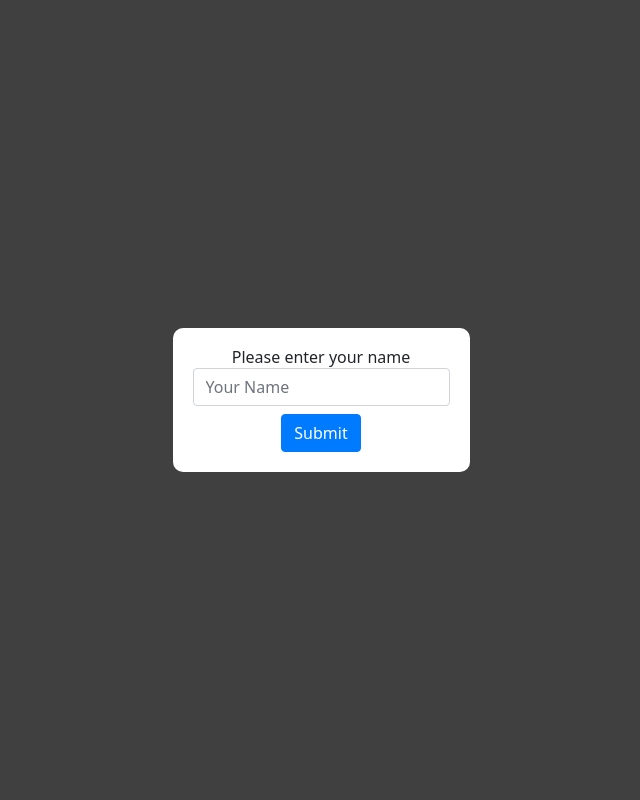
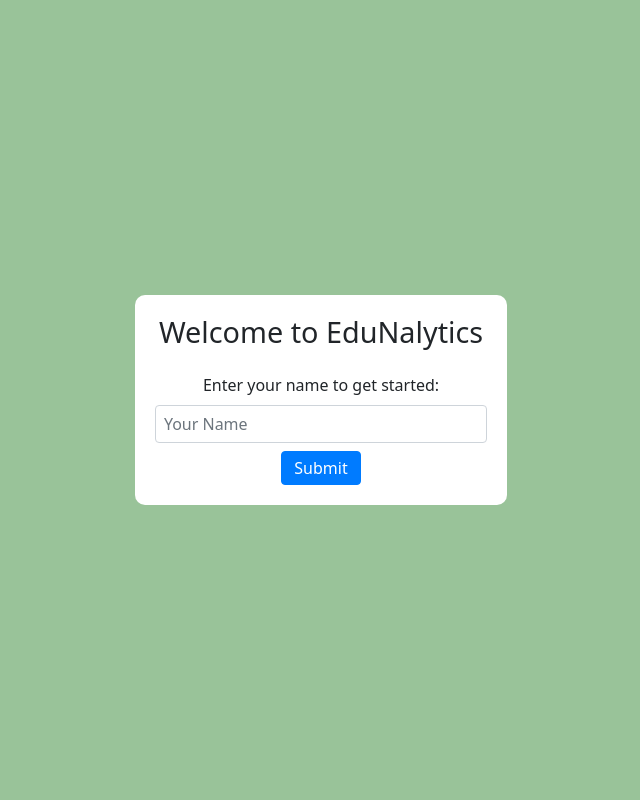
Before and after one commit to yungKnight/results_analytics, a Django app: page / in a window 1280 px wide. Shown: the whole page, without its empty margins (319-959 px from the left). Run offline with Django 5.2, Linux system fonts and the light colour scheme; some libraries are stand-ins or nearby versions.

Commit message:
This updates are to my frontend functionality

```diff
--- a/eduNalytics/home/templates/welcome.html
+++ b/eduNalytics/home/templates/welcome.html
@@ -4,17 +4,19 @@
 {% block title %} Welcome {% endblock %}
 
 {% block content %}
-<div class="overlay">
-    <div class="overlay-content">
-        <h2>Please enter your name</h2>
-        <form id="name-form" method="POST">
+<main class="overlay">
+    <section class="overlay-content">
+        <h1 class="px-1 mb-4 welcome">Welcome to EduNalytics</h1>
+        <form id="name-form" method="POST" aria-label="Name submission form">
             {% csrf_token %}
-            <input type="text" id="username" name="username" class="form-control" placeholder="Your Name" required>
-            <button type="submit" class="btn btn-primary mt-2">Submit</button>
+            <label for="username">Enter your name to get started:</label>
+            <input type="text" id="username" name="username" class="form-control mb-1 p-2" placeholder="Your Name" required aria-required="true">
+            <button type="submit" id="submit" class="btn btn-primary py-1 mt-1" style="display: inline-block;">Submit</button>
         </form>
-    </div>
-</div>
+    </section>
+</main>
 
 <link rel="stylesheet" href="{% static 'css/welcome.css' %}">
+<script src="{% static 'js/welcome.js' %}"></script>
 
 {% endblock %}
--- a/eduNalytics/static/css/welcome.css
+++ b/eduNalytics/static/css/welcome.css
@@ -1,3 +1,7 @@
+* {
+    font-size: 16px;
+}
+
 .overlay {
     position: fixed;
     width: 100%;
@@ -6,7 +10,7 @@
     left: 0;
     right: 0;
     bottom: 0;
-    background-color: rgba(0, 0, 0, 0.75);
+    background-color: rgba(0, 105, 0, 0.40);
     z-index: 2;
     display: flex;
     justify-content: center;
@@ -19,3 +23,7 @@
     border-radius: 10px;
     text-align: center;
 }
+
+.welcome {
+    font-size: 1.8rem;
+}
--- a/eduNalytics/static/js/welcome.js
+++ b/eduNalytics/static/js/welcome.js
@@ -1 +1,16 @@
-console.log("Welcome to edunalytica")
+const usernameInput = document.getElementById('username');
+const submitButton = document.getElementById('submit');
+
+usernameInput.addEventListener('input',() => {
+    const username = usernameInput.value;
+
+    console.log('Username input value:', username);
+
+    if (regex.test(username)) {
+        console.log('Valid username!');
+    } else {
+        console.log('Invalid username!');
+    }
+});
+
+const regex = /^[A-Za-z]+(\s+[A-Za-z]*\s*)?$/;
```
Also changed, not shown: eduNalytics/db.sqlite3.
